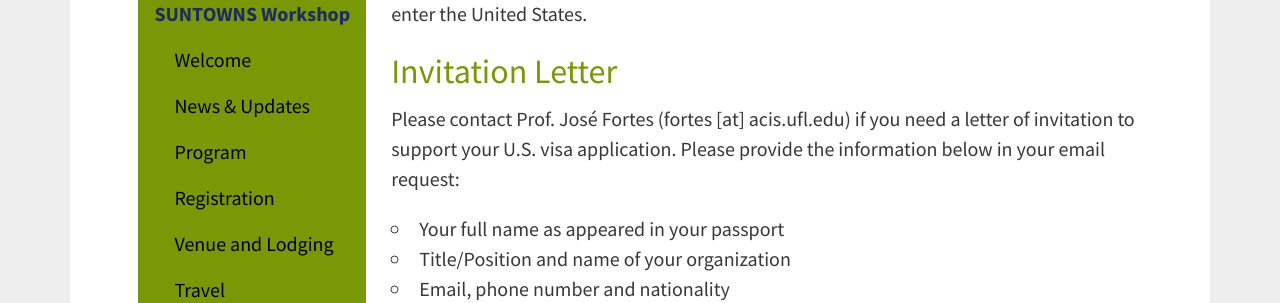
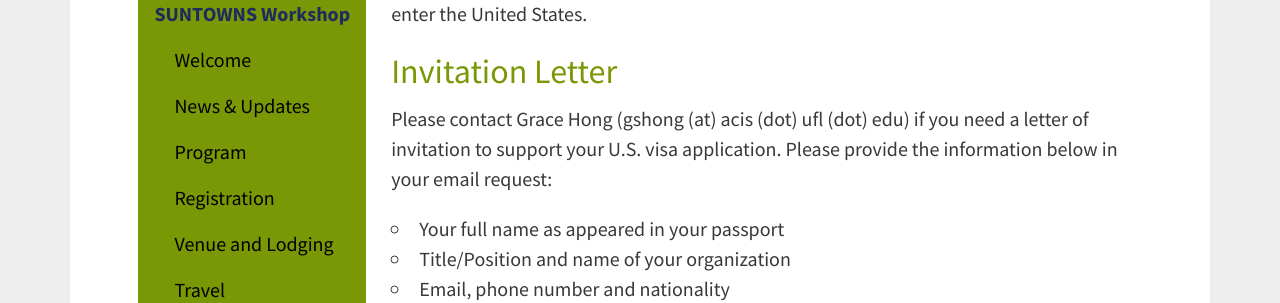
Before and after one commit to hmchou56/centra8, a Jekyll site: the page built from suntowns2017/visainfo.md, in a window 1280 px wide. Shown: the part 532-835 px from the top of the page. Built offline with Jekyll 4.4.1, drawn with Linux system fonts in a browser that asks for light colours; nearby versions of some CDN libraries.

Commit message:
updated contact info

```diff
--- a/suntowns2017/visainfo.md
+++ b/suntowns2017/visainfo.md
@@ -16,7 +16,7 @@ Please consult with the U.S. Consulate in your country/region whether you need a
 ## Invitation Letter
 
 <p>
-Please contact Prof. José Fortes (fortes [at] acis.ufl.edu) if you need a letter of invitation to support your U.S. visa application. Please provide the information below in your email request: <br />
+Please contact Grace Hong (gshong (at) acis (dot) ufl (dot) edu) if you need a letter of invitation to support your U.S. visa application. Please provide the information below in your email request: <br />
 <ul type="circle">
 <li>Your full name as appeared in your passport </li>
 <li>Title/Position and name of your organization</li>
```
